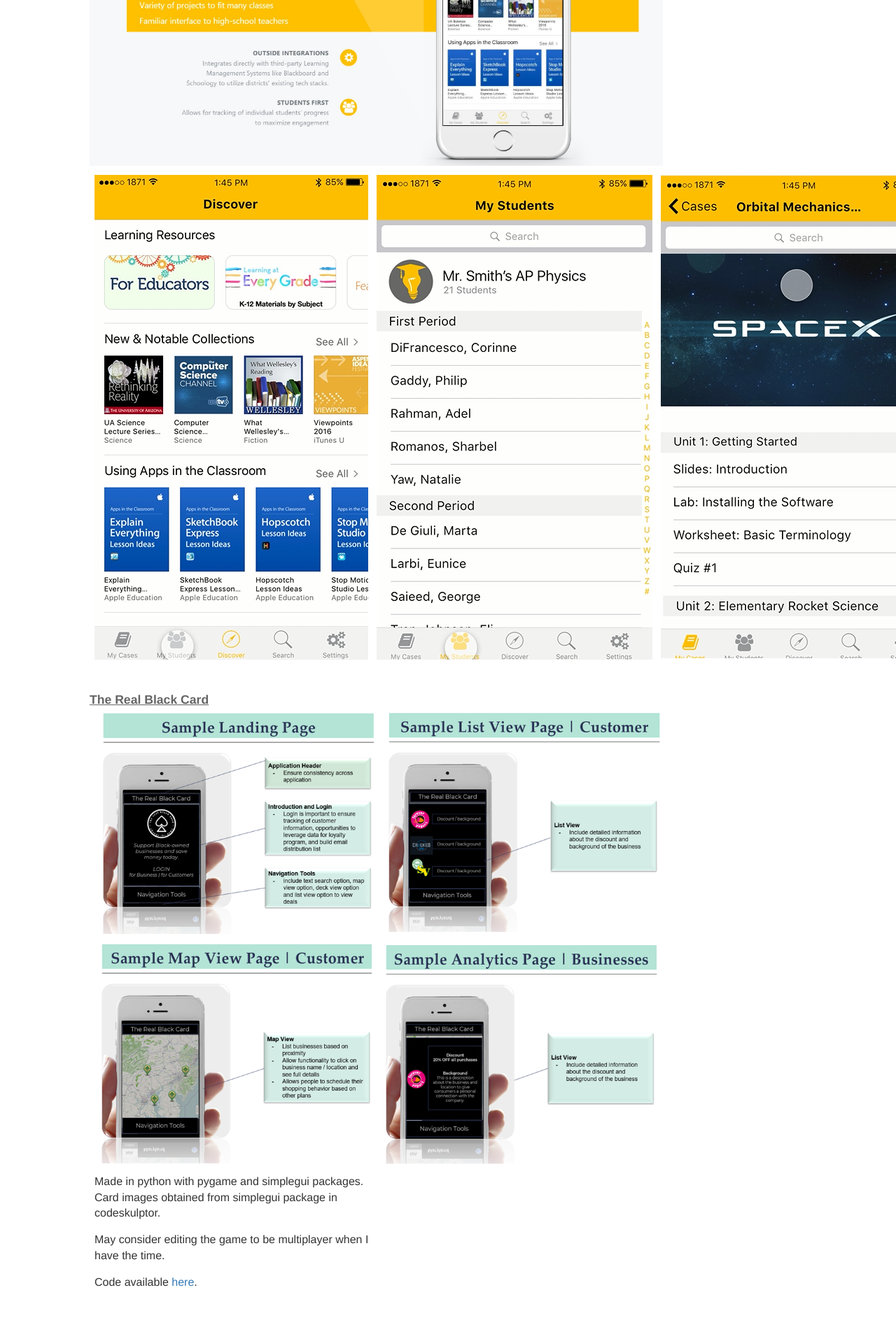
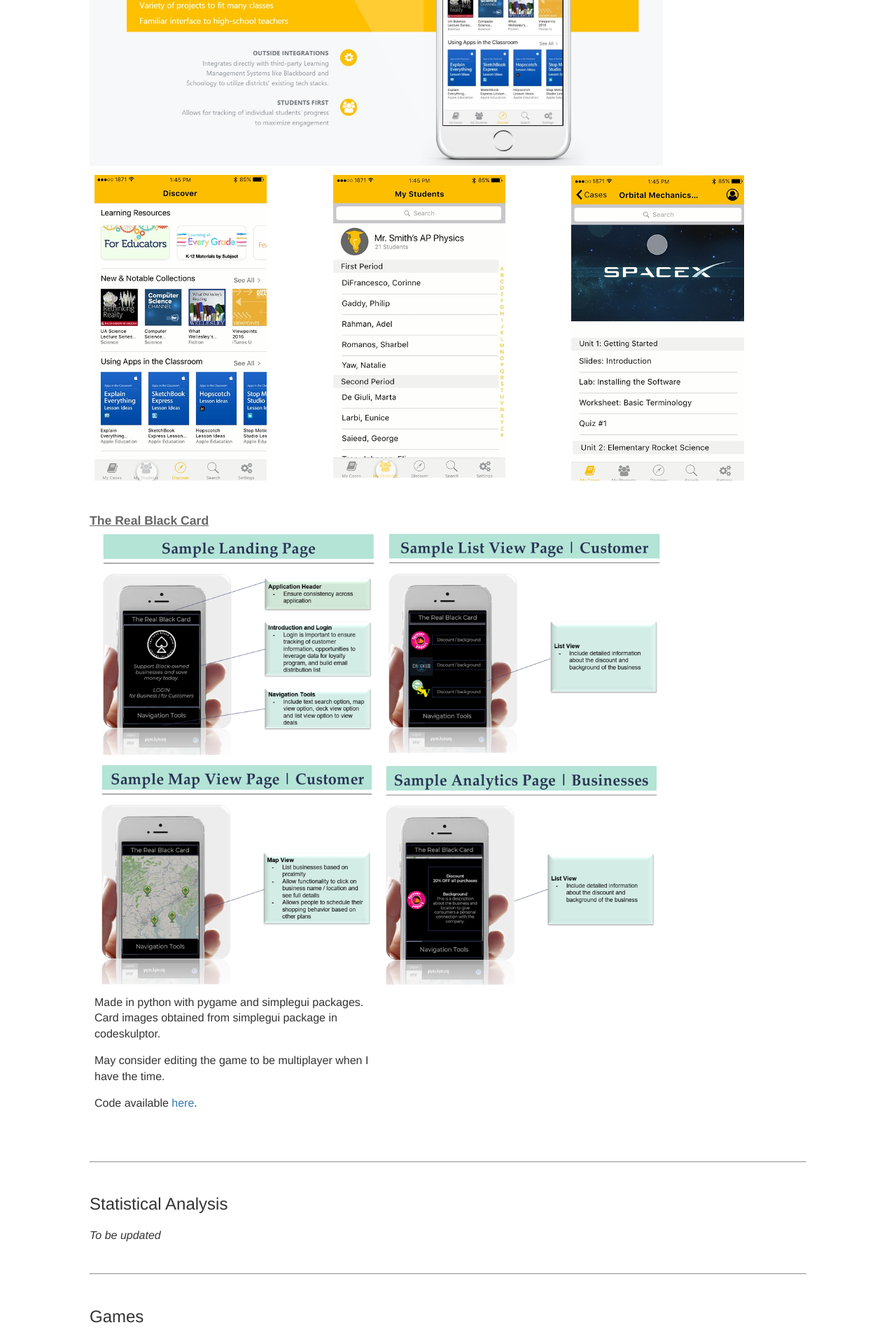
Before and after one commit to tanzhirong/tanzhirong.github.io, a Jekyll site: the page built from projects/index.html, in a window 1280 px wide. Shown: the part 536-2450 px from the top of the page at 70% size. Built offline with Jekyll 4.4.1, drawn with Linux system fonts in a browser that asks for light colours.

Commit message:
Update index.html

```diff
--- a/projects/index.html
+++ b/projects/index.html
@@ -13,9 +13,9 @@
         <img src="bridged0.jpg" position="absolute" margin="auto" width="80%">
     </tr>
     <tr>
-        <td width="20%"><img src="bridged1.png" position="absolute" margin="auto"></td>
-        <td width="20%"><img src="bridged2.png" position="absolute" margin="auto"></td>
-        <td width="20%"><img src="bridged3.png" position="absolute" margin="auto"></td>
+        <td width="20%"><img src="bridged1.png" position="absolute" margin="auto" width="75%"></td>
+        <td width="20%"><img src="bridged2.png" position="absolute" margin="auto" width="75%"></td>
+        <td width="20%"><img src="bridged3.png" position="absolute" margin="auto" width="75%"></td>
 </tr>
 </table>
 <br><br>
```
